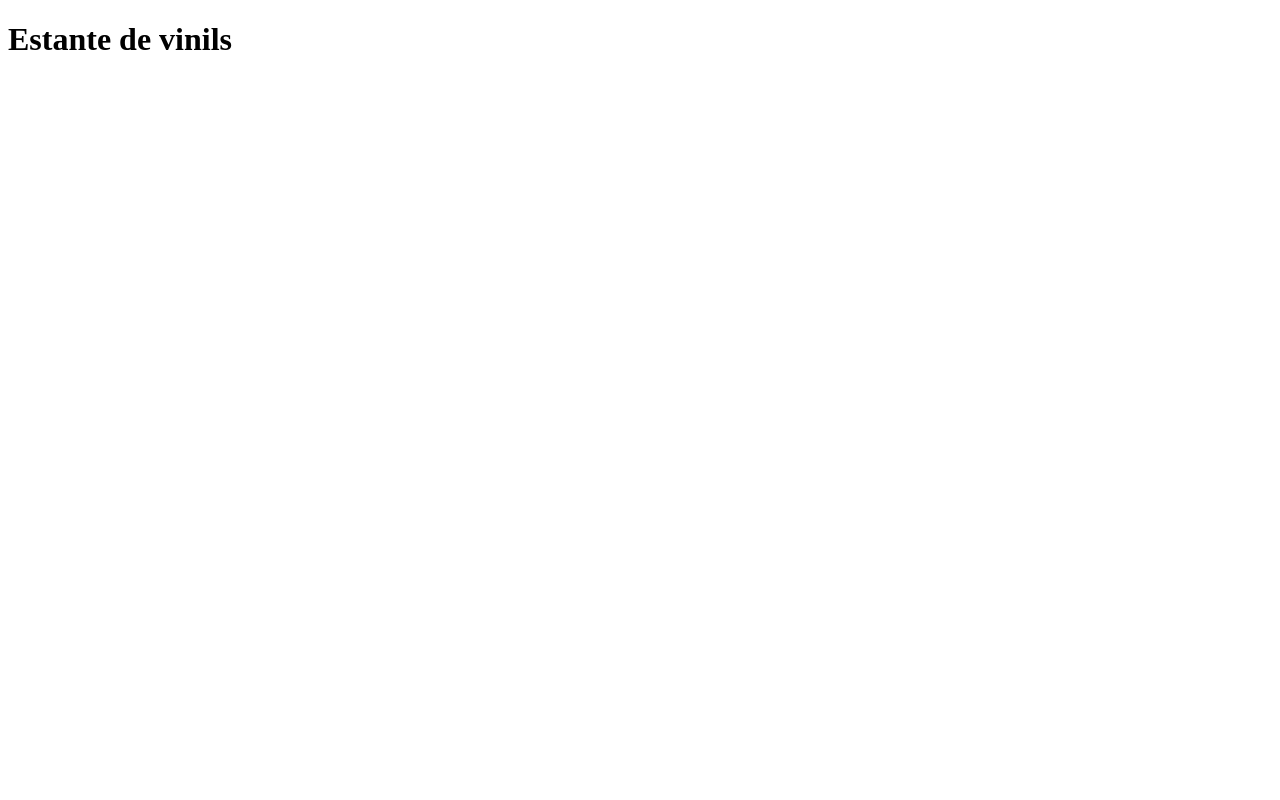
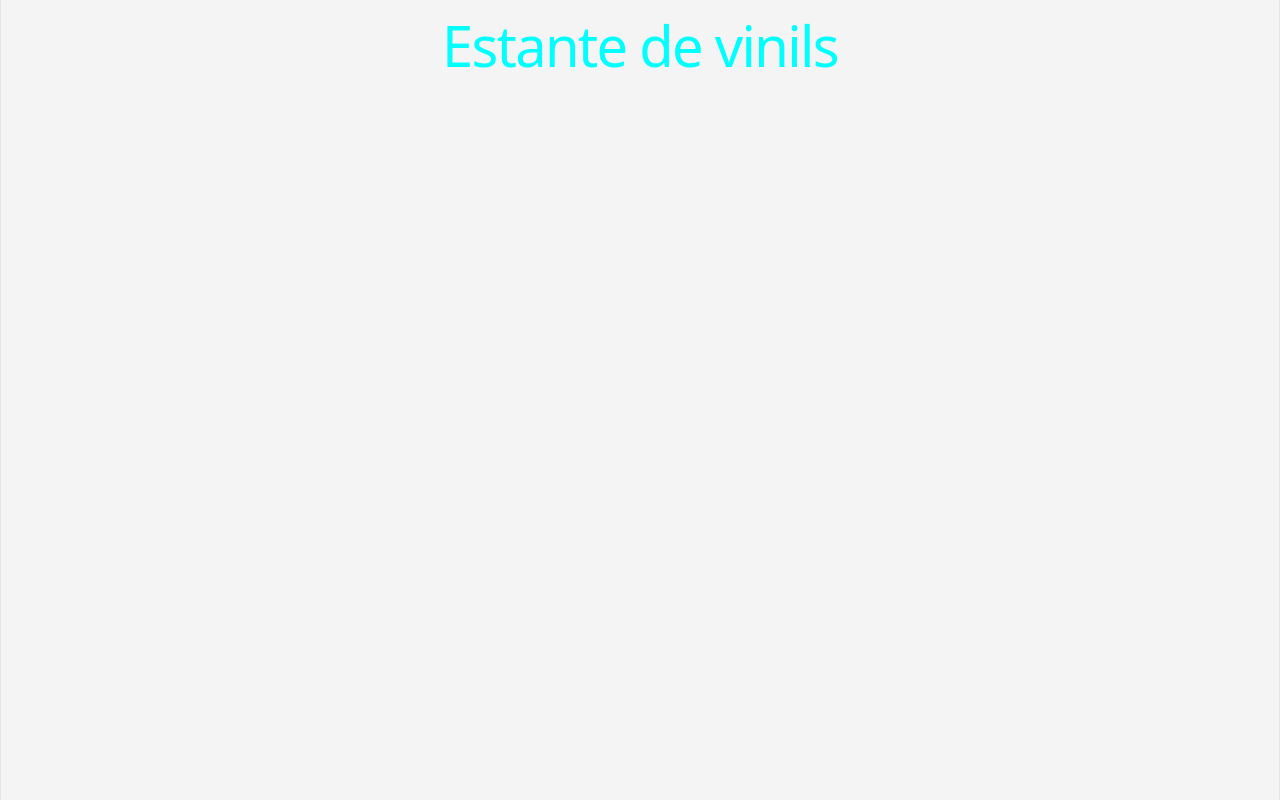
Before and after one commit to ieleny/app-vinyl-shelf, a React (Vite) app: page / in a window 1280 px wide. Built offline with nearby package versions, Linux system fonts and the light colour scheme.

Commit message:
feat: Adicionar o componente VinylShelf

```diff
--- a/src/features/app/App.tsx
+++ b/src/features/app/App.tsx
@@ -1,10 +1,9 @@
 import VinylShelf from '../vinyl-shelf'
+import './app.scss'
 
 function App() {
   return (
-    <>
-      <VinylShelf />
-    </>
+    <VinylShelf />
   )
 }
 
--- /dev/null
+++ b/src/features/app/app.scss
@@ -0,0 +1,8 @@
+html, body {
+    margin: 0;
+    font-family: Arial, sans-serif;
+    background-color: #f4f4f4;
+    color: #333;
+    min-height: 100vh;
+    display: flex;
+}
--- a/src/features/vinyl-shelf/index.tsx
+++ b/src/features/vinyl-shelf/index.tsx
@@ -1,10 +1,12 @@
+import './vinyl-shelf.scss'
+
 const VinylShelf = () => {
 
   return (
-    <>
-      <h1>Estante de vinils</h1>
-    </>
-  )
+    <div className='vinyl-shelf'>
+      <h1 className='vinyl-shelf-title'>Estante de vinils</h1>
+    </div>
+  );
 }
 
 export default VinylShelf
--- /dev/null
+++ b/src/features/vinyl-shelf/vinyl-shelf.scss
@@ -0,0 +1,10 @@
+.vinyl-shelf {
+    display: flex;
+    width: 100%;
+    justify-content: center;
+    flex-shrink: 1;
+
+    &-title {
+        color: aqua;
+    }
+}
--- /dev/null
+++ b/src/index.css
@@ -0,0 +1,111 @@
+:root {
+  --text: #6b6375;
+  --text-h: #08060d;
+  --bg: #fff;
+  --border: #e5e4e7;
+  --code-bg: #f4f3ec;
+  --accent: #aa3bff;
+  --accent-bg: rgba(170, 59, 255, 0.1);
+  --accent-border: rgba(170, 59, 255, 0.5);
+  --social-bg: rgba(244, 243, 236, 0.5);
+  --shadow:
+    rgba(0, 0, 0, 0.1) 0 10px 15px -3px, rgba(0, 0, 0, 0.05) 0 4px 6px -2px;
+
+  --sans: system-ui, 'Segoe UI', Roboto, sans-serif;
+  --heading: system-ui, 'Segoe UI', Roboto, sans-serif;
+  --mono: ui-monospace, Consolas, monospace;
+
+  font: 18px/145% var(--sans);
+  letter-spacing: 0.18px;
+  color-scheme: light dark;
+  color: var(--text);
+  background: var(--bg);
+  font-synthesis: none;
+  text-rendering: optimizeLegibility;
+  -webkit-font-smoothing: antialiased;
+  -moz-osx-font-smoothing: grayscale;
+
+  @media (max-width: 1024px) {
+    font-size: 16px;
+  }
+}
+
+@media (prefers-color-scheme: dark) {
+  :root {
+    --text: #9ca3af;
+    --text-h: #f3f4f6;
+    --bg: #16171d;
+    --border: #2e303a;
+    --code-bg: #1f2028;
+    --accent: #c084fc;
+    --accent-bg: rgba(192, 132, 252, 0.15);
+    --accent-border: rgba(192, 132, 252, 0.5);
+    --social-bg: rgba(47, 48, 58, 0.5);
+    --shadow:
+      rgba(0, 0, 0, 0.4) 0 10px 15px -3px, rgba(0, 0, 0, 0.25) 0 4px 6px -2px;
+  }
+
+  #social .button-icon {
+    filter: invert(1) brightness(2);
+  }
+}
+
+#root {
+  width: 100vw;
+  max-width: 100%;
+  margin: 0 auto;
+  text-align: center;
+  border-inline: 1px solid var(--border);
+  min-height: 100svh;
+  display: flex;
+  flex-direction: column;
+  box-sizing: border-box;
+}
+
+body {
+  margin: 0;
+}
+
+h1,
+h2 {
+  font-family: var(--heading);
+  font-weight: 500;
+  color: var(--text-h);
+}
+
+h1 {
+  font-size: 56px;
+  letter-spacing: -1.68px;
+  margin: 32px 0;
+  @media (max-width: 1024px) {
+    font-size: 36px;
+    margin: 20px 0;
+  }
+}
+h2 {
+  font-size: 24px;
+  line-height: 118%;
+  letter-spacing: -0.24px;
+  margin: 0 0 8px;
+  @media (max-width: 1024px) {
+    font-size: 20px;
+  }
+}
+p {
+  margin: 0;
+}
+
+code,
+.counter {
+  font-family: var(--mono);
+  display: inline-flex;
+  border-radius: 4px;
+  color: var(--text-h);
+}
+
+code {
+  font-size: 15px;
+  line-height: 135%;
+  padding: 4px 8px;
+  background: var(--code-bg);
+}
--- a/src/main.tsx
+++ b/src/main.tsx
@@ -2,8 +2,10 @@ import { StrictMode } from 'react'
 import { createRoot } from 'react-dom/client'
 import App from './features/app/App.tsx'
 
+import './index.css'
+
 createRoot(document.getElementById('root')!).render(
   <StrictMode>
     <App />
-  </StrictMode>,
+  </StrictMode>
 )
```
Also changed, not shown: src/features/vinyl-shelf/viny-shelf.scss (deleted), 1 other file (tests, documents, lock files or other folders).
